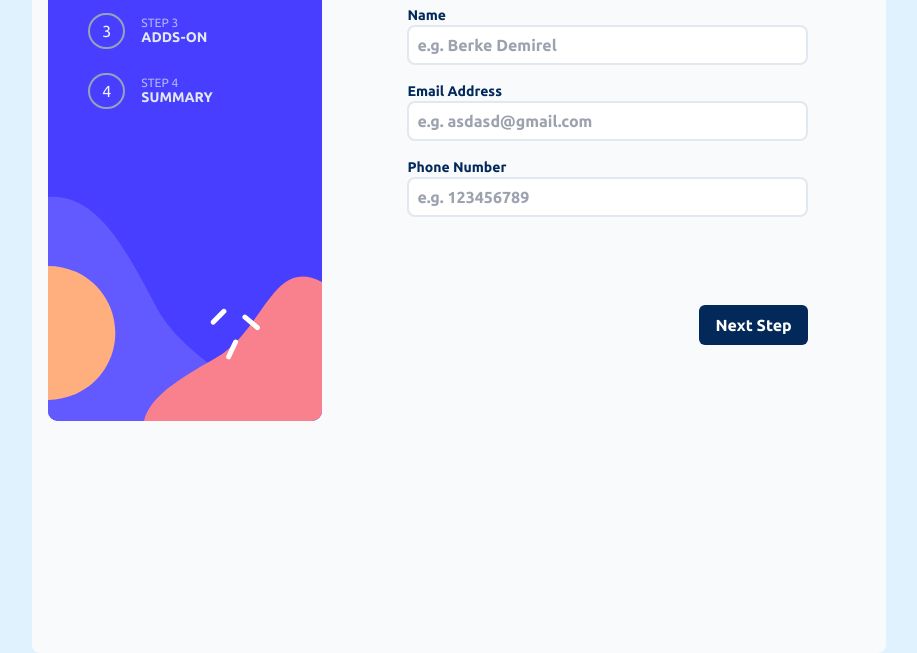
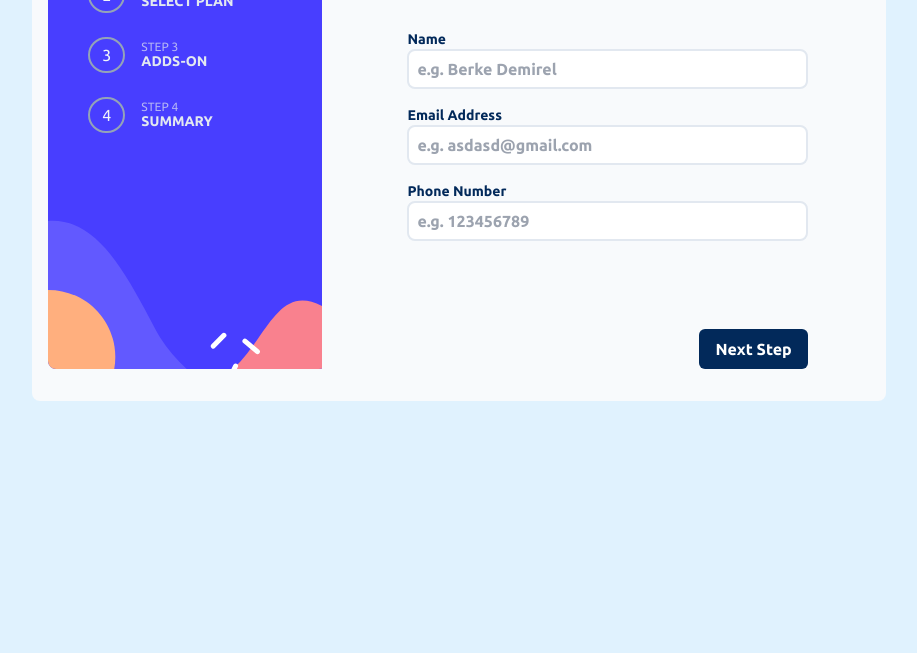
Before and after one commit to berkedemirell/multistep-form, a website: page index.html in a window 1280 px wide. Shown: the part 171-824 px from the top of the page, without its empty margins (181-1098 px from the left). After the commit the page ends 800 px from the top, so only its background shows below. Drawn offline with Linux system fonts and the light colour scheme.

Commit message:
revision

```diff
--- a/index.html
+++ b/index.html
@@ -21,9 +21,9 @@
 
     <title>Frontend Mentor | Multi-step form</title>
   </head>
-  <body class="flex items-center justify-center text-ubu bg-sky-100 h-screen">
-    <div class="w-2/3 s:bg-sky-100 mt-8 flex flex-row s:items-center s:justify-center s:flex-col pl-4 pt-4 bg-slate-50 rounded-lg gap-20 s:gap-0 m:gap-6 s:mt-0 s:pt-4">
-      <div class="bg-sidebar s:bg-sidebar-mobile s:w-fit w-1/3 s:pb-10 h-screen s:h-fit pt-10 pr-4 pl-10 mm:pl-4 bg-no-repeat rounded-lg font-ubu s:flex s:flex-row s:items-center s:justify-center">
+  <body class="flex items-center justify-center text-ubu bg-sky-100 h-fit">
+    <div class="asd w-2/3 s:bg-sky-100 mt-8 flex flex-row s:items-center s:justify-center s:flex-col pl-4 pt-4 bg-slate-50 rounded-lg gap-20 s:gap-0 m:gap-6 s:mt-0 s:pt-4">
+      <div class="bg-sidebar s:bg-sidebar-mobile s:w-fit w-1/3 s:pb-10 h-fit s:h-fit pt-10 pr-4 pl-10 mm:pl-4 bg-no-repeat rounded-lg font-ubu s:flex s:flex-row s:items-center s:justify-center">
         <div class="flex flex-row items-center gap-4 mb-6 mm:text-sm s:mr-10">
           <span
             class="pt-1 pb-1 pl-3 pr-3 border-2 border-slate-400 rounded-full bg-slate-300 mm:pl-2 mm:pr-2 mm:pt-0 mm:pb-0"
```
Also changed, not shown: dist/output.css.
